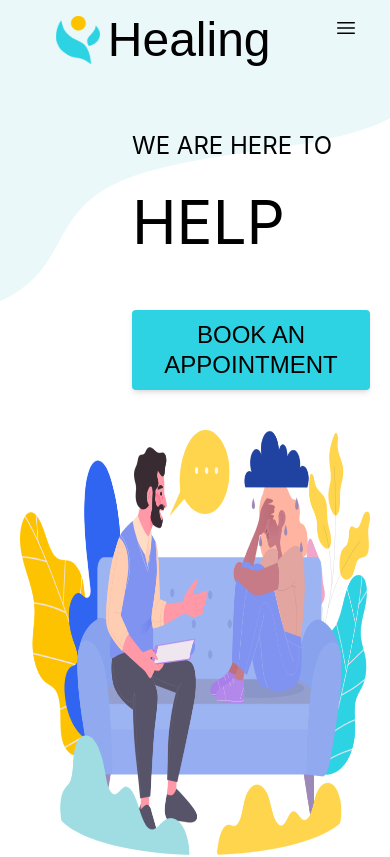
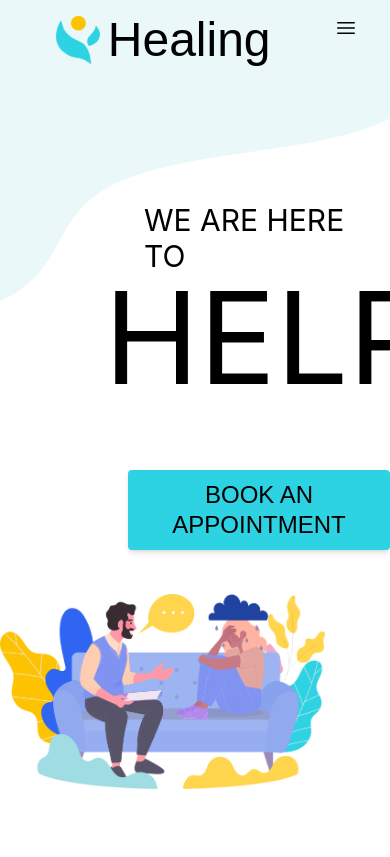
Before and after one commit to ninaderochka/sugar-and-thunder, a React (Create React App) app: page / in a window 390 px wide. Shown: the top 857 px of the page. Built offline with nearby package versions, Linux system fonts and the light colour scheme.

Commit message:
fixed responsiveness

```diff
--- a/src/components/Header.js
+++ b/src/components/Header.js
@@ -5,26 +5,29 @@ import Button from './Button';
 
 export default function Header() {
   return (
-    <div className="relative text-black min-h-[90vh] h-screen">
+    <div className="text-black font-normal h-screen w-screen">
       <img
+        className=" absolute bg-center imagee -z-10 "
+        alt="#"
         src={background}
-        alt="backround"
-        className="absolute w-screen left-0 -z-10"
       />
-      <div className="max-w-7xl relative mx-auto flex flex-col py-6 px-5">
-        <div className="relative lg:absolute flex flex-col lg:left-3 lg:top-40 mb-10 font-Poppins ml-28">
-          <h3 className="text-2xl sm:text-4xl -mb-1">WE ARE HERE TO</h3>
-          <h1 className=" text-6xl sm:text-9xl leading-[8rem] mb-6 lg:mb-16">
-            HELP
-          </h1>
 
-          <Button value="book an appointment" />
+      <div className="container flex py-24 md:flex-row flex-col justify-center">
+        <div className="font-Poppins lg:flex-grow md:w-1/2 lg:pr-24 md:pr-16 flex flex-col md:items-start md:text-left md:mb-0 items-center">
+          <p className="text-black ml-36 text-3xl sm:text-3xl">
+            WE ARE HERE TO
+          </p>
+          <p className="text-black ml-36 text-9xl ">HELP</p>
+
+          {/* button */}
+          <div className=" ml-32 py-5 mt-12">
+            <Button value="BOOK AN APPOINTMENT" />
+          </div>
         </div>
-        <img
-          src={image}
-          alt=""
-          className="relative lg:absolute w-[709px] h-[425px] mx-auto lg:right-3 lg:top-28 z-10 mr-16"
-        />
+
+        <div className="lg:max-w-lg lg:w-3/5 md:w-1/2 w-5/6 mr-16 mt-6">
+          <img src={image} alt="#" />
+        </div>
       </div>
     </div>
   );
--- a/src/components/RecentBlog.jsx
+++ b/src/components/RecentBlog.jsx
@@ -27,7 +27,7 @@ function RecentBlog() {
   };
 
   return (
-    <div className="bg-light-blue h-200">
+    <div className="bg-light-blue h-screen md:h-screen">
       <h1 className="text-5xl leading-10 uppercase pt-16 pb-24 pl-40 font-poppins">
         Recent BLOGs
       </h1>
--- a/src/components/Therapists.js
+++ b/src/components/Therapists.js
@@ -7,7 +7,7 @@ const Therapists = () => {
     console.log('book an appointment');
   };
   return (
-    <div className="bg-light-yellow h-full w-screen md:h-screen">
+    <div className="bg-light-yellow h-full w-screen max-h-full md:h-screen">
       <div className="w-5/6 flex flex-col space-y-12 m-auto">
         <h1 className="font-poppins font-normal text-5xl pt-20 uppercase w-9/12">
           Professional, licensed, and vetted therapists that you can trust
@@ -21,7 +21,8 @@ const Therapists = () => {
           would expect from an in-office therapist, but with the ability to
           communicate whenever and however you want.
         </p>
-        <Button value="Book an Appointment" onClick={handleClick()} />
+<Button value="Book an Appointment" onClick={handleClick()} />
+
       </div>
     </div>
   );
--- a/src/components/communicate.js
+++ b/src/components/communicate.js
@@ -7,7 +7,7 @@ const Communicate = () => {
       <h1 className="font-poppins font-normal text-5xl ml-3 mb-20 pt-20 uppercase">
         we can communicate through
       </h1>
-      <div className="grid grid-cols-1 gap-6 md:grid-cols-3 lg:grid-cols-3">
+      <div className="grid grid-cols-1 gap-6 max-h-full md:grid-cols-3 lg:grid-cols-3">
         <Box>
           <div className="m-auto flex flex-col space-y-4">
             <img
```
